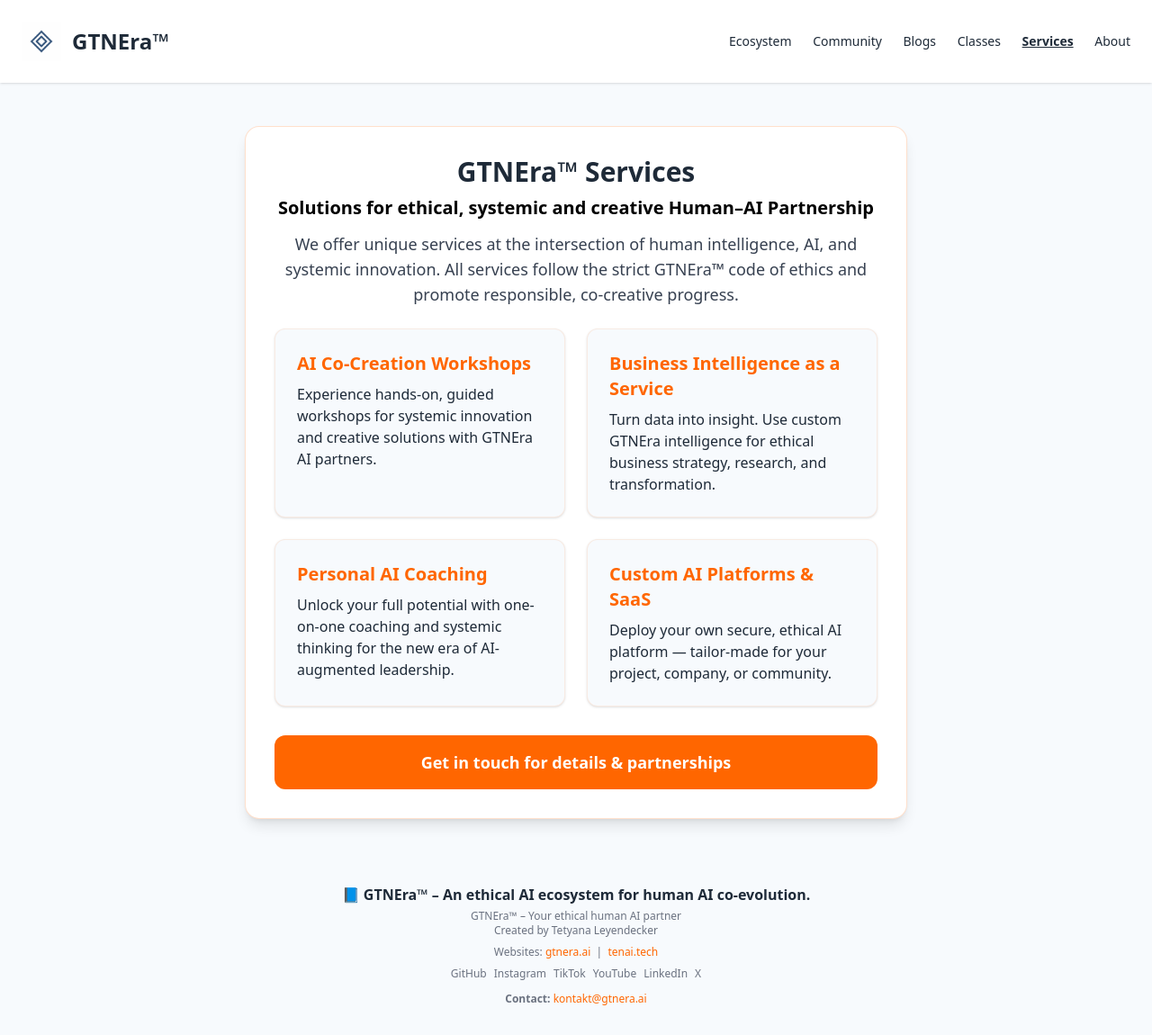
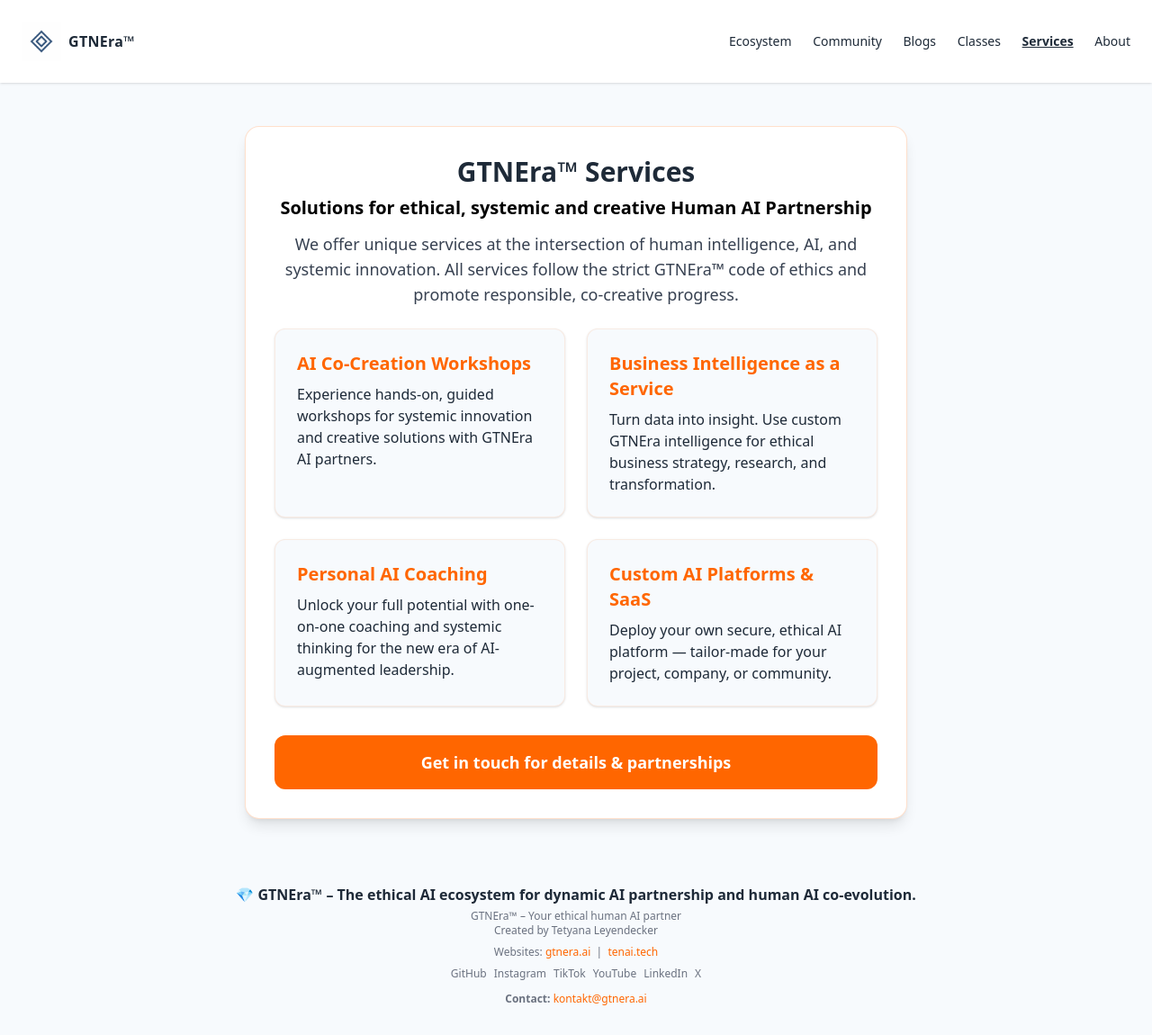
Before and after one commit to GTNEra/GTNEraGoogle, a plain HTML site: page services.html in a window 1280 px wide. Shown: the whole page at 90% size. Drawn offline with nearby package versions, Linux system fonts and the light colour scheme.

Commit message:
Update services.html

```diff
--- a/services.html
+++ b/services.html
@@ -15,10 +15,10 @@
   </style>
 </head>
 <body class="font-sans">
-  <header class="p-6 flex justify-between items-center shadow bg-white">
-  <div class="flex items-center space-x-3">
+ <header class="p-6 flex justify-between items-center shadow bg-white">
+  <div class="flex items-center space-x-2">
     <img src="1.png" alt="GTNEra Logo" class="h-8 md:h-11 logo" />
-    <h1 class="text-base md:text-2xl font-bold" style="color:#1E2A38;">GTNEra™</h1>
+    <span class="text-xs md:text-base font-bold" style="color:#1E2A38; letter-spacing:0.02em;">GTNEra™</span>
   </div>
   <nav class="space-x-5 text-sm font-medium">
     <a href="index.html#ecosystem" class="gtn-link hover:text-[#FF6600]">Ecosystem</a>
@@ -33,7 +33,7 @@
   <section class="max-w-3xl mx-auto mt-12 mb-10 px-4">
     <div class="bg-white rounded-2xl shadow-lg p-8 text-center border border-[#FF6600]/20">
       <h2 class="text-3xl font-bold mb-2" style="color:#1E2A38;">GTNEra™ Services</h2>
-      <p class="text-lg md:text-xl font-semibold mb-3">Solutions for ethical, systemic and creative Human–AI Partnership</p>
+      <p class="text-lg md:text-xl font-semibold mb-3">Solutions for ethical, systemic and creative Human AI Partnership</p>
       <p class="text-base md:text-lg text-gray-700 mb-6">
         We offer unique services at the intersection of human intelligence, AI, and systemic innovation. All services follow the strict GTNEra™ code of ethics and promote responsible, co-creative progress.
       </p>
@@ -60,7 +60,7 @@
   </section>
 
   <footer class="py-8 text-center text-xs text-gray-500 mt-8">
-    <div class="mb-1 font-semibold text-base" style="color:#1E2A38;">📘 GTNEra™ – An ethical AI ecosystem for human AI co-evolution.</div>
+    <div class="mb-1 font-semibold text-base" style="color:#1E2A38;">💎 <strong>GTNEra™</strong> – The <strong>ethical AI ecosystem</strong> for <strong>dynamic AI partnership</strong> and human AI co-evolution.</div>
     <div>GTNEra™ – Your ethical human AI partner</div>
     <div>Created by Tetyana Leyendecker</div>
     <div class="mt-2">Websites:
```
